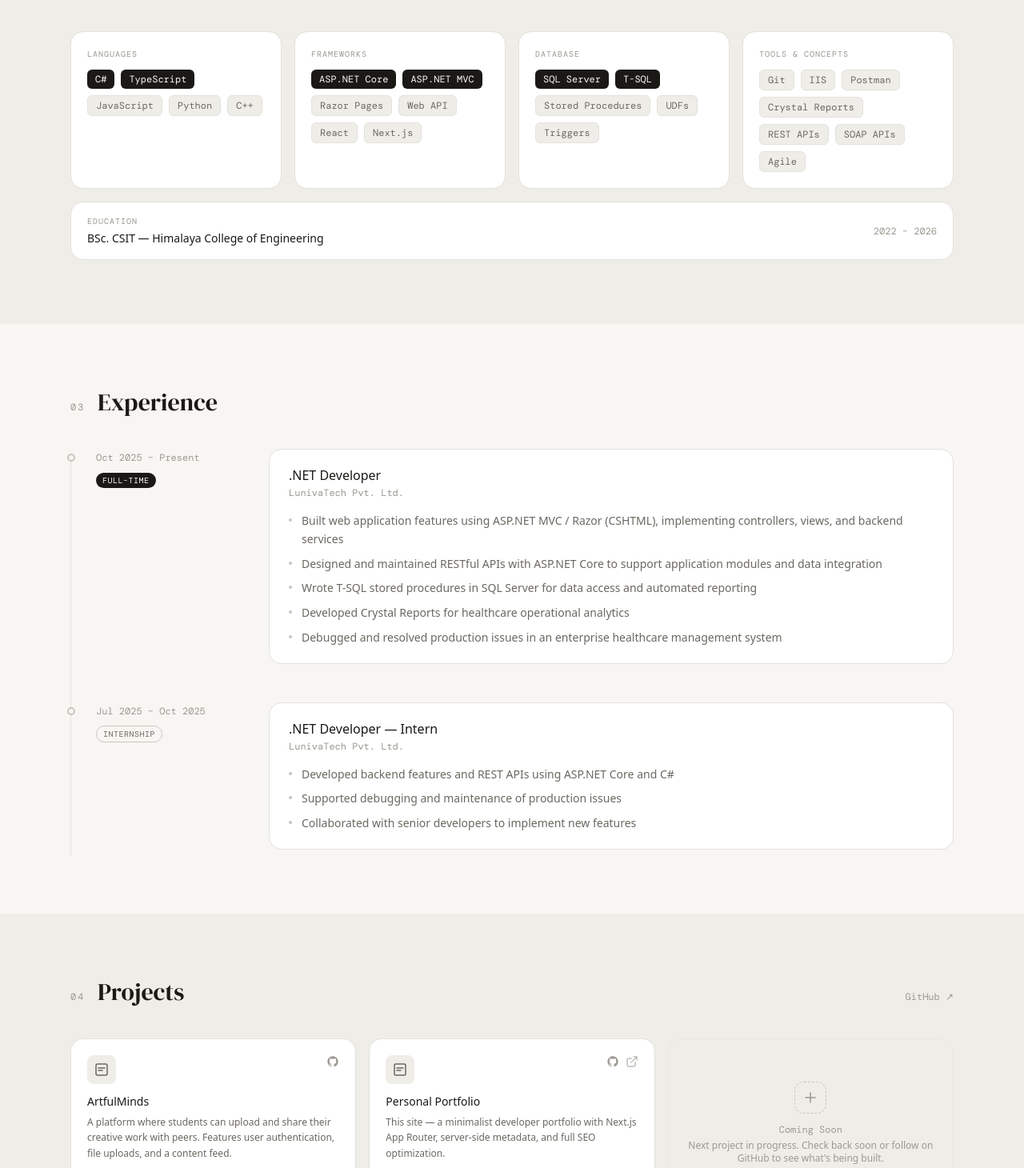
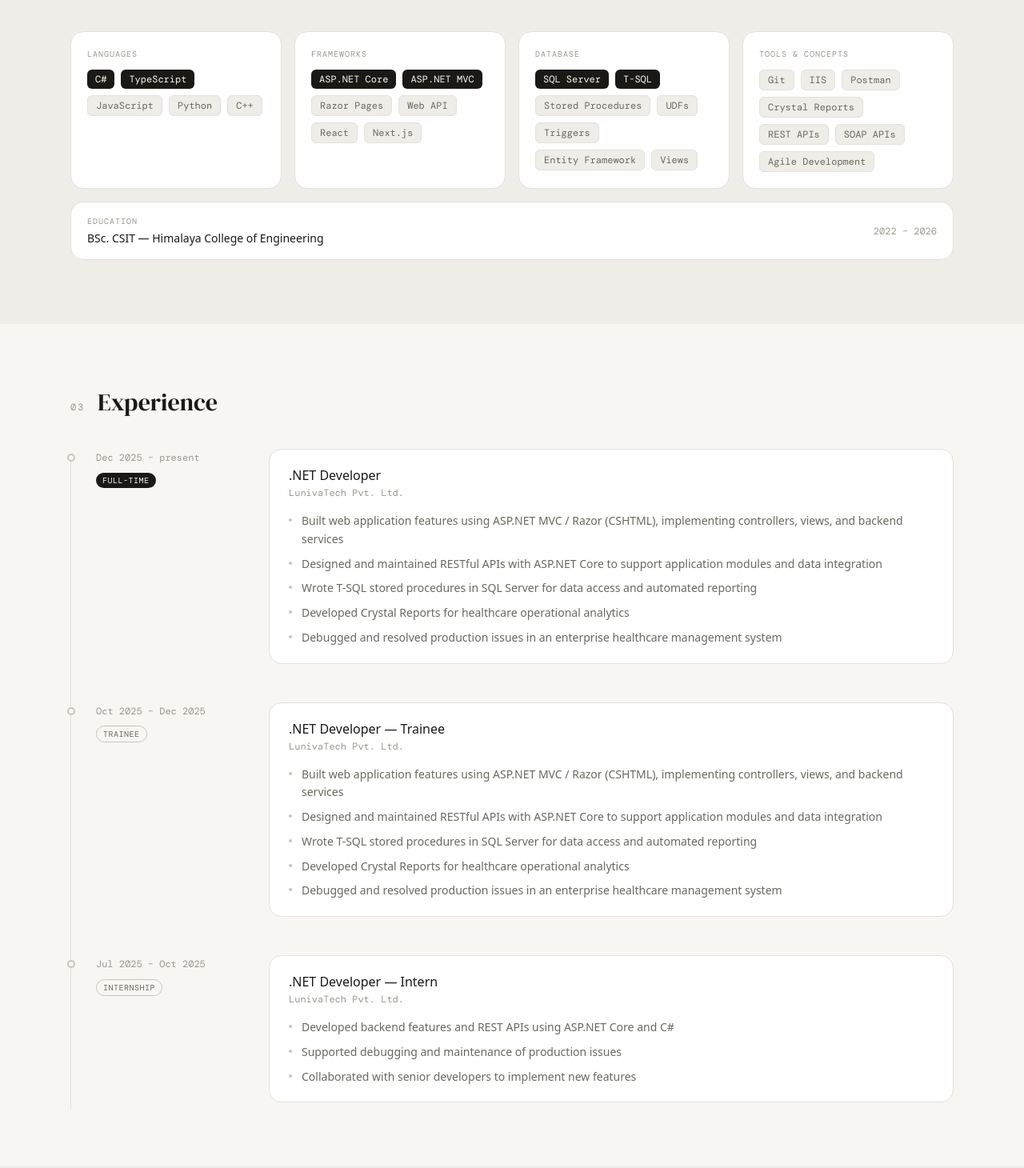
Before and after one commit to Abstha002/portfolio, a Next.js app: page / in a window 1280 px wide. Shown: the part 831-2291 px from the top of the page at 80% size. Built offline with nearby package versions, Linux system fonts and the light colour scheme.

Commit message:
new update resume

```diff
--- a/components/Experience.tsx
+++ b/components/Experience.tsx
@@ -33,7 +33,11 @@ export default function Experience() {
                         : { border: "1px solid var(--border-mid)", color: "var(--text-secondary)" }
                     }
                   >
-                    {job.type === "full-time" ? "Full-time" : "Internship"}
+                    {job.type === "full-time"? "Full-time"
+                      : job.type === "intern" ? "Internship"
+                      : job.type === "trainee" ? "Trainee"
+                      : "Other"
+                    }
                   </span>
                 </div>
                 {/* Card */}
--- a/data/Experience.ts
+++ b/data/Experience.ts
@@ -2,16 +2,29 @@ export type Experience = {
   role: string;
   company: string;
   period: string;
-  type: "full-time" | "intern";
+  type: "full-time" | "intern" | "trainee";
   bullets: string[];
 };
 
 export const experience: Experience[] = [
   {
-    role: ".NET Developer",
+    role: ".NET Developer ",
     company: "LunivaTech Pvt. Ltd.",
-    period: "Oct 2025 – Present",
+    period: "Dec 2025 – present",
     type: "full-time",
+    bullets: [
+      "Built web application features using ASP.NET MVC / Razor (CSHTML), implementing controllers, views, and backend services",
+      "Designed and maintained RESTful APIs with ASP.NET Core to support application modules and data integration",
+      "Wrote T-SQL stored procedures in SQL Server for data access and automated reporting",
+      "Developed Crystal Reports for healthcare operational analytics",
+      "Debugged and resolved production issues in an enterprise healthcare management system",
+    ],
+  },
+  {
+    role: ".NET Developer — Trainee",
+    company: "LunivaTech Pvt. Ltd.",
+    period: "Oct 2025 – Dec 2025",
+    type: "trainee",
     bullets: [
       "Built web application features using ASP.NET MVC / Razor (CSHTML), implementing controllers, views, and backend services",
       "Designed and maintained RESTful APIs with ASP.NET Core to support application modules and data integration",
--- a/data/Skills.ts
+++ b/data/Skills.ts
@@ -33,6 +33,8 @@ export const skillGroups: SkillGroup[] = [
       { name: "Stored Procedures" },
       { name: "UDFs" },
       { name: "Triggers" },
+      { name: "Entity Framework" },
+      { name: "Views" },
     ],
   },
   {
@@ -44,7 +46,7 @@ export const skillGroups: SkillGroup[] = [
       { name: "Crystal Reports" },
       { name: "REST APIs" },
       { name: "SOAP APIs" },
-      { name: "Agile" },
+      { name: "Agile Development" },
     ],
   },
 ];
```
Also changed, not shown: 1 other file (tests, documents, lock files or other folders).
